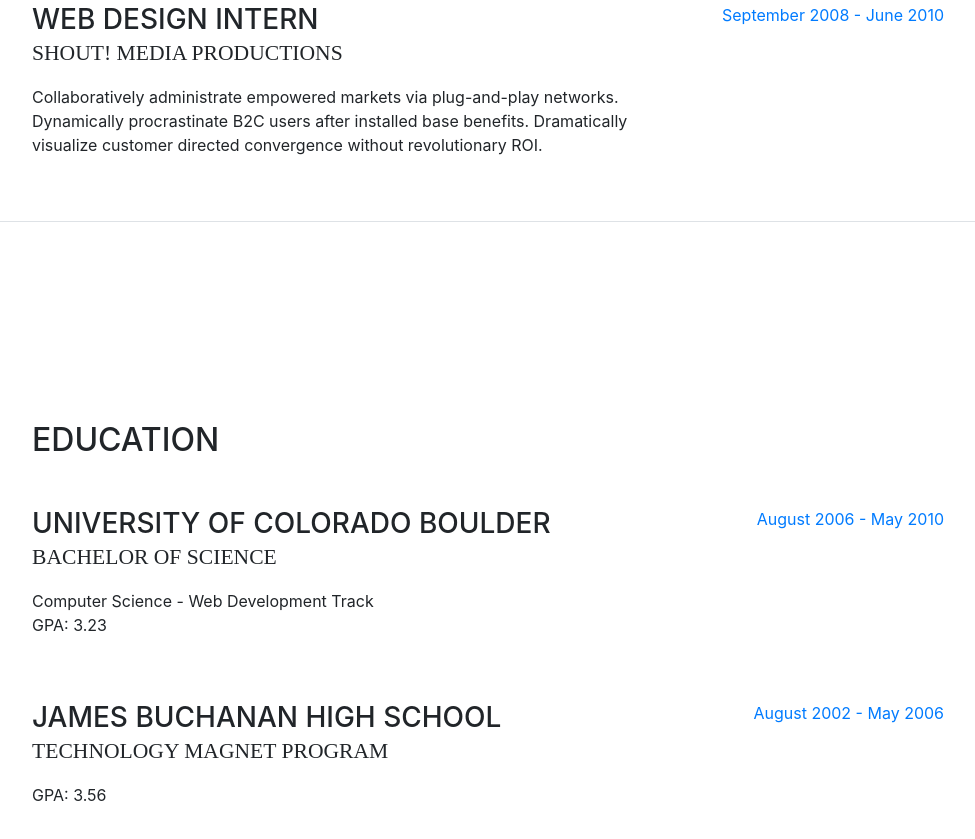
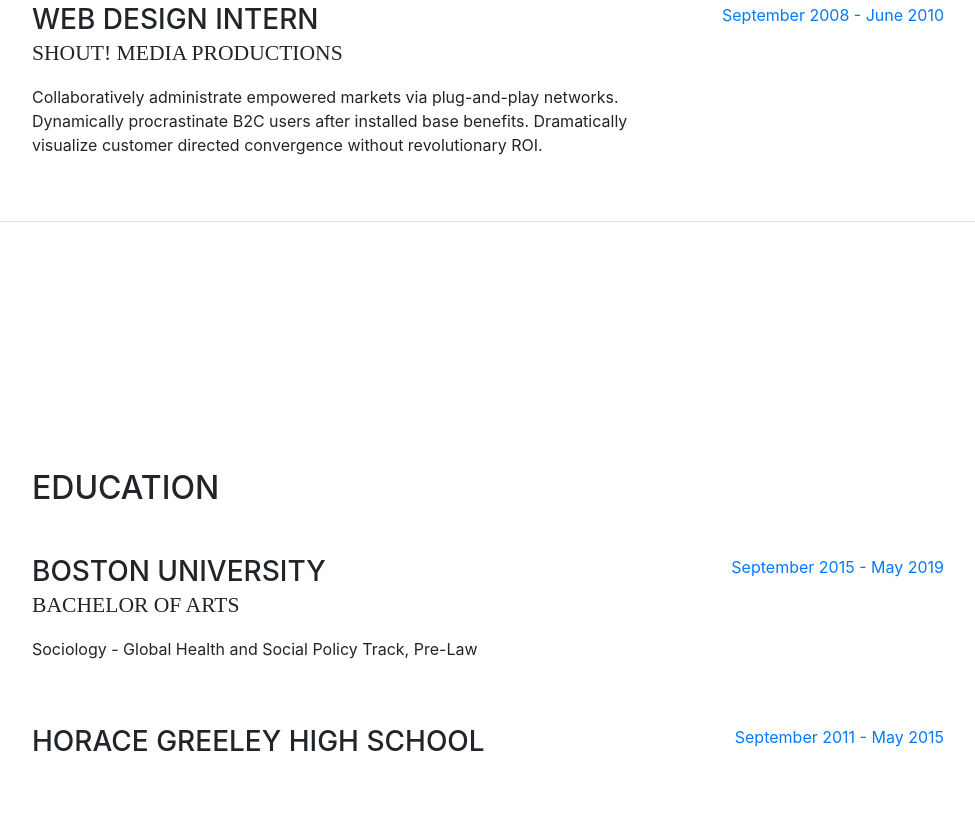
Before and after one commit to Shivaniarya1/shivaniarya1.github.io, a website with bundled scripts: page index.html in a window 1280 px wide. Shown: the part 1657-2496 px from the top of the page, without its empty margins (288-1263 px from the left). Built offline with nearby package versions, Linux system fonts and the light colour scheme; a web font is replaced by a local one.

Commit message:
lotsa changes!

```diff
--- a/index.html
+++ b/index.html
@@ -68,10 +68,10 @@
           <h1 class="mb-0">Shivani
             <span class="text-primary">Arya</span>
           </h1>
-          <div class="subheading mb-5">3542 Berry Street · Cheyenne Wells, CO 80810 · (317) 585-8468 ·
-            <a href="mailto:name@email.com">name@email.com</a>
+          <div class="subheading mb-5"> Boston, MA 02215 · (310) 292-4788 ·
+            <a href="mailto:name@email.com">me@shivaniarya.com</a>
           </div>
-          <p class="mb-5">I am experienced in leveraging agile frameworks to provide a robust synopsis for high level overviews. Iterative approaches to corporate strategy foster collaborative thinking to further the overall value proposition.</p>
+          <p class="mb-5">I am a junior at Boston University with an interest in Sociology and Public Health, specifically public health law and promotion. Experience with data analysis, coding, project management, public health promotion, and marketing.  </p>
           <ul class="list-inline list-social-icons mb-0">
             <li class="list-inline-item">
               <a href="#">
@@ -167,24 +167,24 @@
 
           <div class="resume-item d-flex flex-column flex-md-row mb-5">
             <div class="resume-content mr-auto">
-              <h3 class="mb-0">University of Colorado Boulder</h3>
-              <div class="subheading mb-3">Bachelor of Science</div>
-              <div>Computer Science - Web Development Track</div>
-              <p>GPA: 3.23</p>
+              <h3 class="mb-0">Boston University</h3>
+              <div class="subheading mb-3">Bachelor of Arts</div>
+              <div>Sociology - Global Health and Social Policy Track, Pre-Law</div>
+              <p></p>
             </div>
             <div class="resume-date text-md-right">
-              <span class="text-primary">August 2006 - May 2010</span>
+              <span class="text-primary">September 2015 - May 2019</span>
             </div>
           </div>
 
           <div class="resume-item d-flex flex-column flex-md-row">
             <div class="resume-content mr-auto">
-              <h3 class="mb-0">James Buchanan High School</h3>
-              <div class="subheading mb-3">Technology Magnet Program</div>
-              <p>GPA: 3.56</p>
+              <h3 class="mb-0">Horace Greeley High School</h3>
+              <div class="subheading mb-3"></div>
+              <p></p>
             </div>
             <div class="resume-date text-md-right">
-              <span class="text-primary">August 2002 - May 2006</span>
+              <span class="text-primary">September 2011 - May 2015</span>
             </div>
           </div>
 
```
